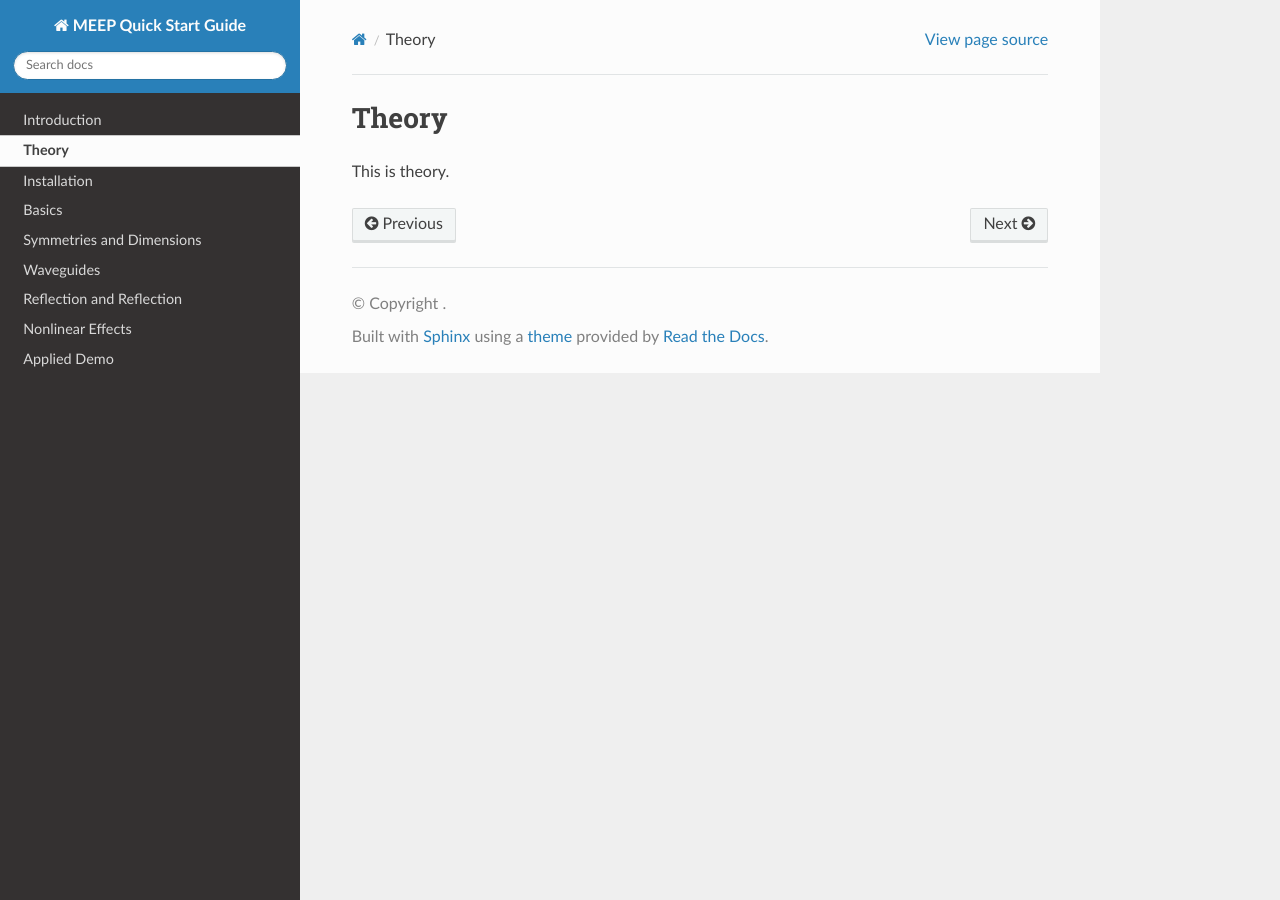
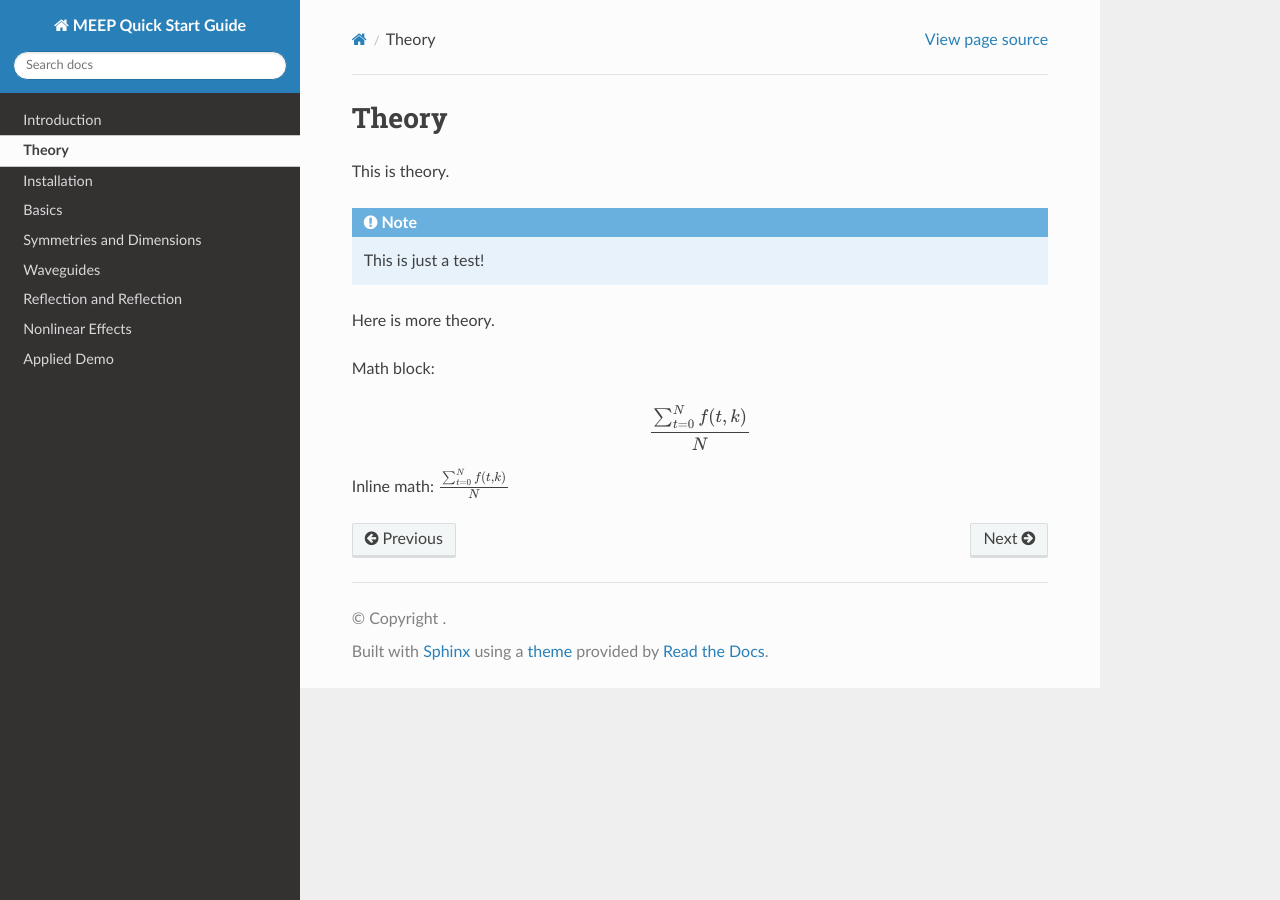
Before and after one commit to lehtisa/tuni_meep_doc, a Sphinx documentation site: the page built from docs/source/theory.rst, in a window 1280 px wide. Built offline with Sphinx 7.4.7 and the Read the Docs theme 3.1.0, drawn with Linux system fonts in a browser that asks for light colours.

Commit message:
Update theory.rst

```diff
--- a/docs/source/theory.rst
+++ b/docs/source/theory.rst
@@ -4,3 +4,17 @@ Theory
 .. _theory:
 
 This is theory.
+
+.. note::
+
+    This is just a test!
+
+Here is more theory.
+
+Math block:
+
+.. math::
+
+   \frac{ \sum_{t=0}^{N}f(t,k) }{N}
+
+Inline math: :math:`\frac{ \sum_{t=0}^{N}f(t,k) }{N}`
```
